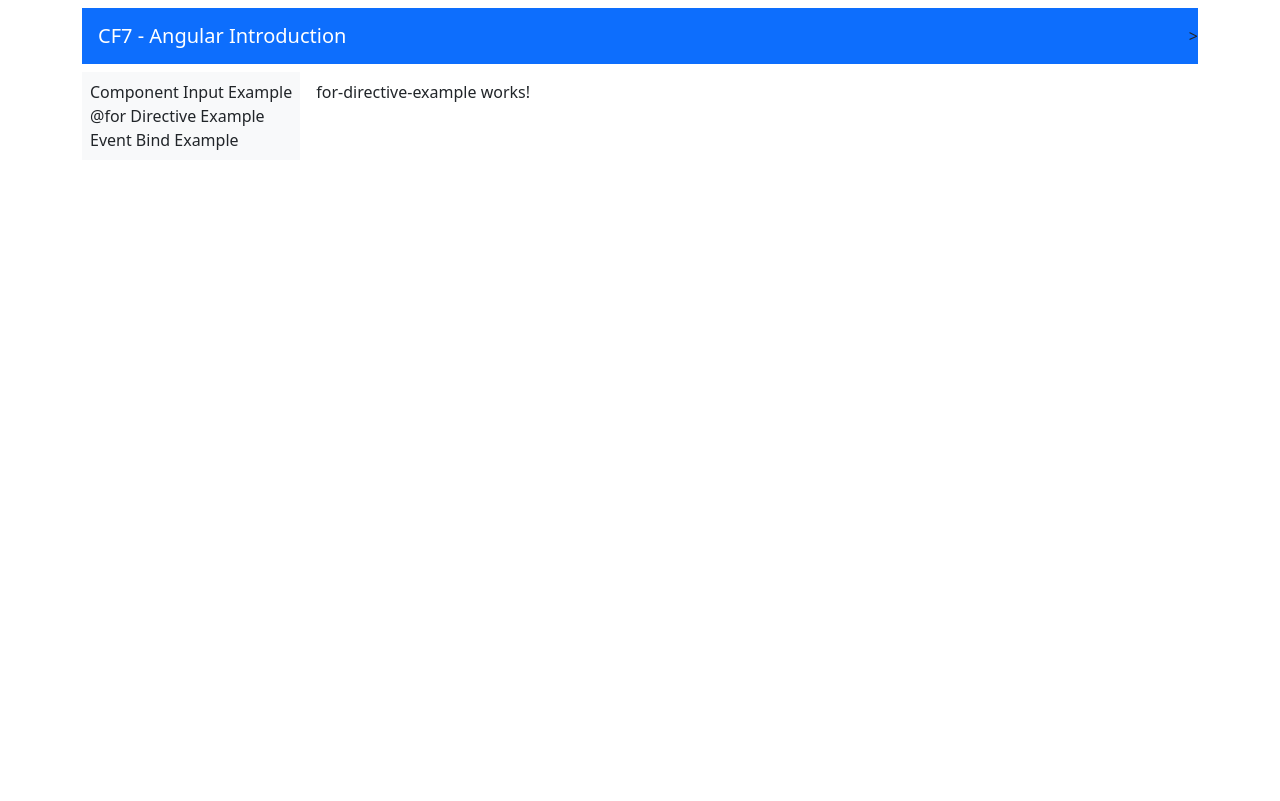
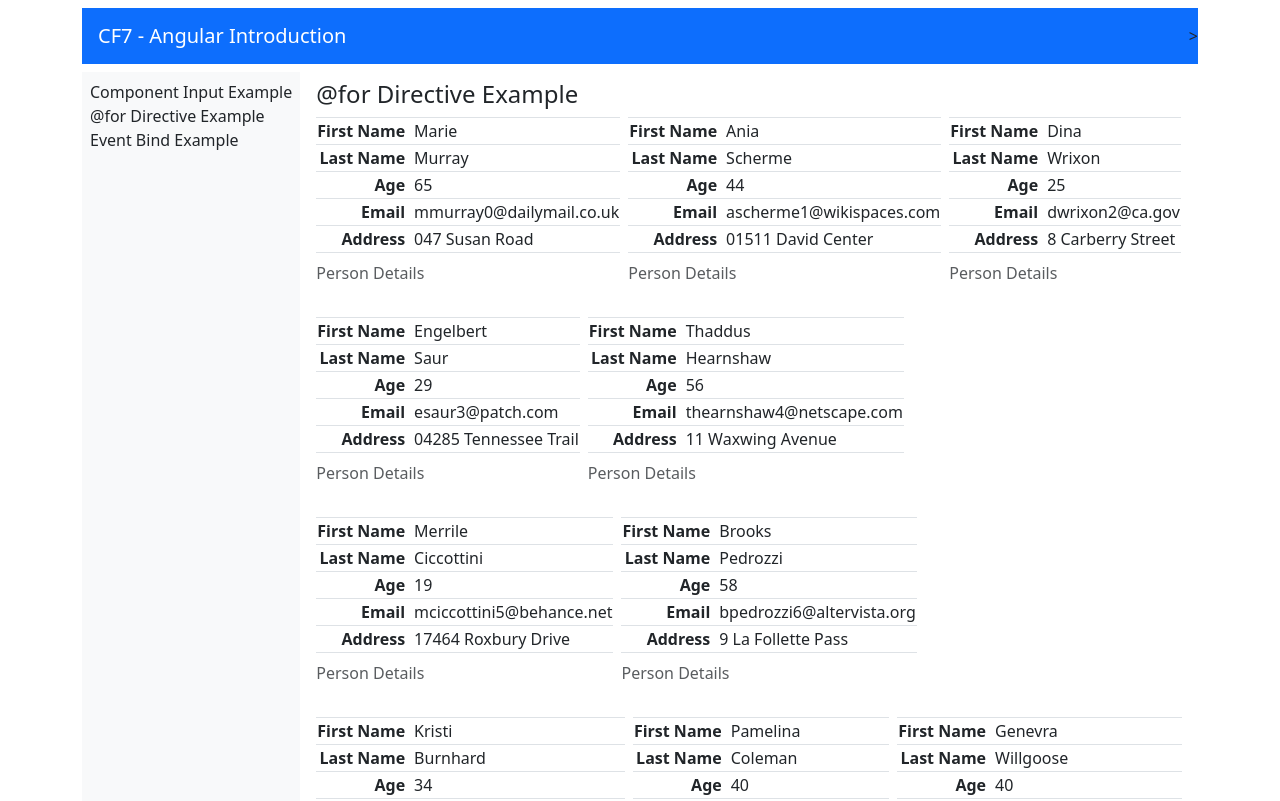
Before and after one commit to dionysisvossos/cf7-angular-introduction, an Angular app in the folder angular-introduction/: page /for-directive-example in a window 1280 px wide. Shown: the top 801 px of the page. Built offline with nearby package versions, Linux system fonts and the light colour scheme.

Commit message:
Angular navbar

```diff
--- a/angular-introduction/src/app/app.component.ts
+++ b/angular-introduction/src/app/app.component.ts
@@ -14,150 +14,26 @@ export class AppComponent {
   name = 'Dennis';
 
   // Step 1: one way data binding
-  person = {
-    givenName: 'Dennis',
-    surName: 'Vossos',
-    age: 41,
-    email: 'dionysis.vossos@aueb.gr'
+  // person = {
+  //   givenName: 'Dennis',
+  //   surName: 'Vossos',
+  //   age: 41,
+  //   email: 'dionysis.vossos@aueb.gr'
   };
 
   // Step 3: Component interaction
-  person0: Person = {
-    givenName: 'John',
-    surName: 'Doe',
-    age: 30,
-    email: 'j.doe@example.com',
-    address: '123 Main St, Cityville, Country'
-  };
+  // person0: Person = {
+  //   givenName: 'John',
+  //   surName: 'Doe',
+  //   age: 30,
+  //   email: 'j.doe@example.com',
+  //   address: '123 Main St, Cityville, Country'
+  // };
 
-  person1: Person = {
-    givenName: 'Jane',
-    surName: 'Smith',
-    age: 25,
-    email: 'janesmith@example.com',
-    address: '456 Elm St, Townsville, Country'
-  };
-
-  users: Person[] =
-  [{
-    "givenName": "Marie",
-    "surName": "Murray",
-    "email": "mmurray0@dailymail.co.uk",
-    "age": 65,
-    "address": "047 Susan Road"
-  }, {
-    "givenName": "Ania",
-    "surName": "Scherme",
-    "email": "ascherme1@wikispaces.com",
-    "age": 44,
-    "address": "01511 David Center"
-  }, {
-    "givenName": "Dina",
-    "surName": "Wrixon",
-    "email": "dwrixon2@ca.gov",
-    "age": 25,
-    "address": "8 Carberry Street"
-  }, {
-    "givenName": "Engelbert",
-    "surName": "Saur",
-    "email": "esaur3@patch.com",
-    "age": 29,
-    "address": "04285 Tennessee Trail"
-  }, {
-    "givenName": "Thaddus",
-    "surName": "Hearnshaw",
-    "email": "thearnshaw4@netscape.com",
-    "age": 56,
-    "address": "11 Waxwing Avenue"
-  }, {
-    "givenName": "Merrile",
-    "surName": "Ciccottini",
-    "email": "mciccottini5@behance.net",
-    "age": 19,
-    "address": "17464 Roxbury Drive"
-  }, {
-    "givenName": "Brooks",
-    "surName": "Pedrozzi",
-    "email": "bpedrozzi6@altervista.org",
-    "age": 58,
-    "address": "9 La Follette Pass"
-  }, {
-    "givenName": "Kristi",
-    "surName": "Burnhard",
-    "email": "kburnhard7@webnode.com",
-    "age": 34,
-    "address": "6 Canary Place"
-  }, {
-    "givenName": "Pamelina",
-    "surName": "Coleman",
-    "email": "pcoleman8@nih.gov",
-    "age": 40,
-    "address": "1 Hollow Ridge Circle"
-  }, {
-    "givenName": "Genevra",
-    "surName": "Willgoose",
-    "email": "gwillgoose9@senate.gov",
-    "age": 40,
-    "address": "41571 Mcguire Alley"
-  }, {
-    "givenName": "Athena",
-    "surName": "Dodsworth",
-    "email": "adodswortha@e-recht24.de",
-    "age": 72,
-    "address": "2436 Maple Alley"
-  }, {
-    "givenName": "Cal",
-    "surName": "Cannan",
-    "email": "ccannanb@umich.edu",
-    "age": 62,
-    "address": "81424 Charing Cross Pass"
-  }, {
-    "givenName": "Maris",
-    "surName": "Moodie",
-    "email": "mmoodiec@msn.com",
-    "age": 32,
-    "address": "15 Park Meadow Plaza"
-  }, {
-    "givenName": "Humfried",
-    "surName": "Hellicar",
-    "email": "hhellicard@umn.edu",
-    "age": 40,
-    "address": "8 Hauk Drive"
-  }, {
-    "givenName": "Joanne",
-    "surName": "Montrose",
-    "email": "jmontrosee@webeden.co.uk",
-    "age": 32,
-    "address": "3 Truax Junction"
-  }, {
-    "givenName": "Cairistiona",
-    "surName": "Praten",
-    "email": "cpratenf@bravesites.com",
-    "age": 59,
-    "address": "625 Hayes Crossing"
-  }, {
-    "givenName": "Karin",
-    "surName": "Davydochkin",
-    "email": "kdavydochking@ft.com",
-    "age": 20,
-    "address": "00054 Pleasure Alley"
-  }, {
-    "givenName": "Cordula",
-    "surName": "Biddwell",
-    "email": "cbiddwellh@zdnet.com",
-    "age": 36,
-    "address": "1 West Crossing"
-  }, {
-    "givenName": "Dawna",
-    "surName": "Heild",
-    "email": "dheildi@opensource.org",
-    "age": 65,
-    "address": "9 Green Avenue"
-  }, {
-    "givenName": "Turner",
-    "surName": "Reay",
-    "email": "treayj@networkadvertising.org",
-    "age": 33,
-    "address": "5 Sundown Point"
-  }]
-}
+  // person1: Person = {
+  //   givenName: 'Jane',
+  //   surName: 'Smith',
+  //   age: 25,
+  //   email: 'janesmith@example.com',
+  //   address: '456 Elm St, Townsville, Country'
+  // };
--- a/angular-introduction/src/app/components/component-input-example/component-input-example.component.html
+++ b/angular-introduction/src/app/components/component-input-example/component-input-example.component.html
@@ -1 +1,7 @@
 <h4>Component Input Example</h4>
+
+<div class="d-flex gap-5 text-nowrap">
+    <app-person-table [personInput] = 'person0'></app-person-table>
+    <app-person-table></app-person-table>
+    <app-person-table [personInput] = 'person1'></app-person-table>
+</div>
--- a/angular-introduction/src/app/components/component-input-example/component-input-example.component.ts
+++ b/angular-introduction/src/app/components/component-input-example/component-input-example.component.ts
@@ -1,9 +1,10 @@
 import { Component } from '@angular/core';
 import { Person } from 'src/app/shared/interfaces/person';
+import { PersonTableComponent } from '../person-table/person-table.component';
 
 @Component({
   selector: 'app-component-input-example',
-  imports: [],
+  imports: [PersonTableComponent],
   templateUrl: './component-input-example.component.html',
   styleUrl: './component-input-example.component.css'
 })
--- a/angular-introduction/src/app/components/for-directive-example/for-directive-example.component.html
+++ b/angular-introduction/src/app/components/for-directive-example/for-directive-example.component.html
@@ -1 +1,7 @@
-<p>for-directive-example works!</p>
+<h4>{{ '@for' }} Directive Example</h4>
+
+<div class="d-flex flex-wrap gap-2 text-nowrap">
+    @for (user of users; track $index) {
+        <app-person-table [personInput]="user"></app-person-table>
+    }
+</div>
--- a/angular-introduction/src/app/components/for-directive-example/for-directive-example.component.ts
+++ b/angular-introduction/src/app/components/for-directive-example/for-directive-example.component.ts
@@ -1,11 +1,134 @@
 import { Component } from '@angular/core';
+import { Person } from 'src/app/shared/interfaces/person';
+import { PersonTableComponent } from '../person-table/person-table.component';
 
 @Component({
   selector: 'app-for-directive-example',
-  imports: [],
+  imports: [PersonTableComponent],
   templateUrl: './for-directive-example.component.html',
   styleUrl: './for-directive-example.component.css'
 })
 export class ForDirectiveExampleComponent {
-
+  users: Person[] =
+  [{
+    "givenName": "Marie",
+    "surName": "Murray",
+    "email": "mmurray0@dailymail.co.uk",
+    "age": 65,
+    "address": "047 Susan Road"
+  }, {
+    "givenName": "Ania",
+    "surName": "Scherme",
+    "email": "ascherme1@wikispaces.com",
+    "age": 44,
+    "address": "01511 David Center"
+  }, {
+    "givenName": "Dina",
+    "surName": "Wrixon",
+    "email": "dwrixon2@ca.gov",
+    "age": 25,
+    "address": "8 Carberry Street"
+  }, {
+    "givenName": "Engelbert",
+    "surName": "Saur",
+    "email": "esaur3@patch.com",
+    "age": 29,
+    "address": "04285 Tennessee Trail"
+  }, {
+    "givenName": "Thaddus",
+    "surName": "Hearnshaw",
+    "email": "thearnshaw4@netscape.com",
+    "age": 56,
+    "address": "11 Waxwing Avenue"
+  }, {
+    "givenName": "Merrile",
+    "surName": "Ciccottini",
+    "email": "mciccottini5@behance.net",
+    "age": 19,
+    "address": "17464 Roxbury Drive"
+  }, {
+    "givenName": "Brooks",
+    "surName": "Pedrozzi",
+    "email": "bpedrozzi6@altervista.org",
+    "age": 58,
+    "address": "9 La Follette Pass"
+  }, {
+    "givenName": "Kristi",
+    "surName": "Burnhard",
+    "email": "kburnhard7@webnode.com",
+    "age": 34,
+    "address": "6 Canary Place"
+  }, {
+    "givenName": "Pamelina",
+    "surName": "Coleman",
+    "email": "pcoleman8@nih.gov",
+    "age": 40,
+    "address": "1 Hollow Ridge Circle"
+  }, {
+    "givenName": "Genevra",
+    "surName": "Willgoose",
+    "email": "gwillgoose9@senate.gov",
+    "age": 40,
+    "address": "41571 Mcguire Alley"
+  }, {
+    "givenName": "Athena",
+    "surName": "Dodsworth",
+    "email": "adodswortha@e-recht24.de",
+    "age": 72,
+    "address": "2436 Maple Alley"
+  }, {
+    "givenName": "Cal",
+    "surName": "Cannan",
+    "email": "ccannanb@umich.edu",
+    "age": 62,
+    "address": "81424 Charing Cross Pass"
+  }, {
+    "givenName": "Maris",
+    "surName": "Moodie",
+    "email": "mmoodiec@msn.com",
+    "age": 32,
+    "address": "15 Park Meadow Plaza"
+  }, {
+    "givenName": "Humfried",
+    "surName": "Hellicar",
+    "email": "hhellicard@umn.edu",
+    "age": 40,
+    "address": "8 Hauk Drive"
+  }, {
+    "givenName": "Joanne",
+    "surName": "Montrose",
+    "email": "jmontrosee@webeden.co.uk",
+    "age": 32,
+    "address": "3 Truax Junction"
+  }, {
+    "givenName": "Cairistiona",
+    "surName": "Praten",
+    "email": "cpratenf@bravesites.com",
+    "age": 59,
+    "address": "625 Hayes Crossing"
+  }, {
+    "givenName": "Karin",
+    "surName": "Davydochkin",
+    "email": "kdavydochking@ft.com",
+    "age": 20,
+    "address": "00054 Pleasure Alley"
+  }, {
+    "givenName": "Cordula",
+    "surName": "Biddwell",
+    "email": "cbiddwellh@zdnet.com",
+    "age": 36,
+    "address": "1 West Crossing"
+  }, {
+    "givenName": "Dawna",
+    "surName": "Heild",
+    "email": "dheildi@opensource.org",
+    "age": 65,
+    "address": "9 Green Avenue"
+  }, {
+    "givenName": "Turner",
+    "surName": "Reay",
+    "email": "treayj@networkadvertising.org",
+    "age": 33,
+    "address": "5 Sundown Point"
+  }]
 }
--- a/angular-introduction/src/app/components/person-table/person-table.component.html
+++ b/angular-introduction/src/app/components/person-table/person-table.component.html
@@ -1,5 +1,5 @@
 <div>
-    <h1>From person table component</h1>
+    <!-- <h1>From person table component</h1> -->
     <!-- <table class="table table-bordered w-50">
         <caption>Person Details</caption>
         <tr>
```
